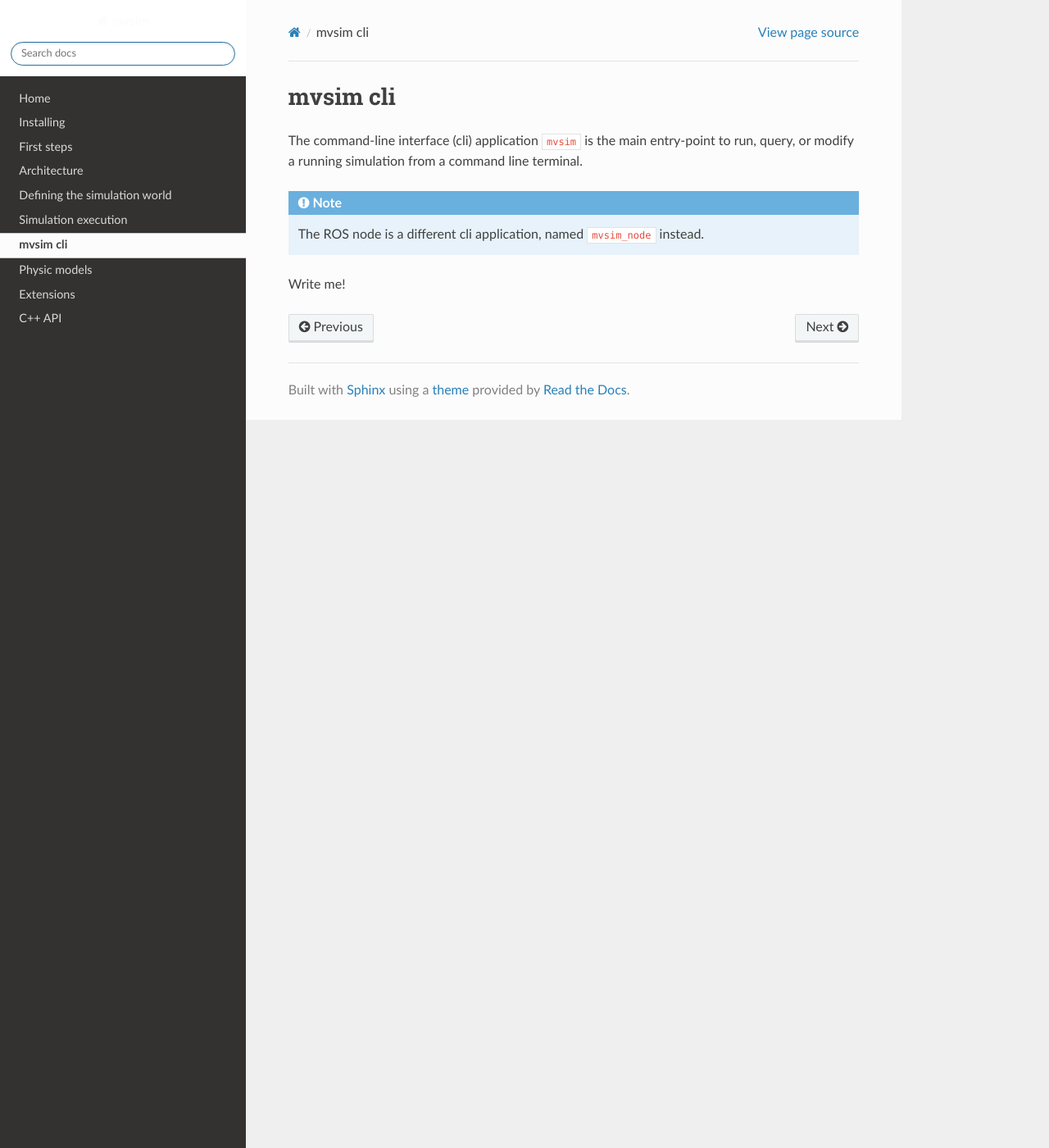
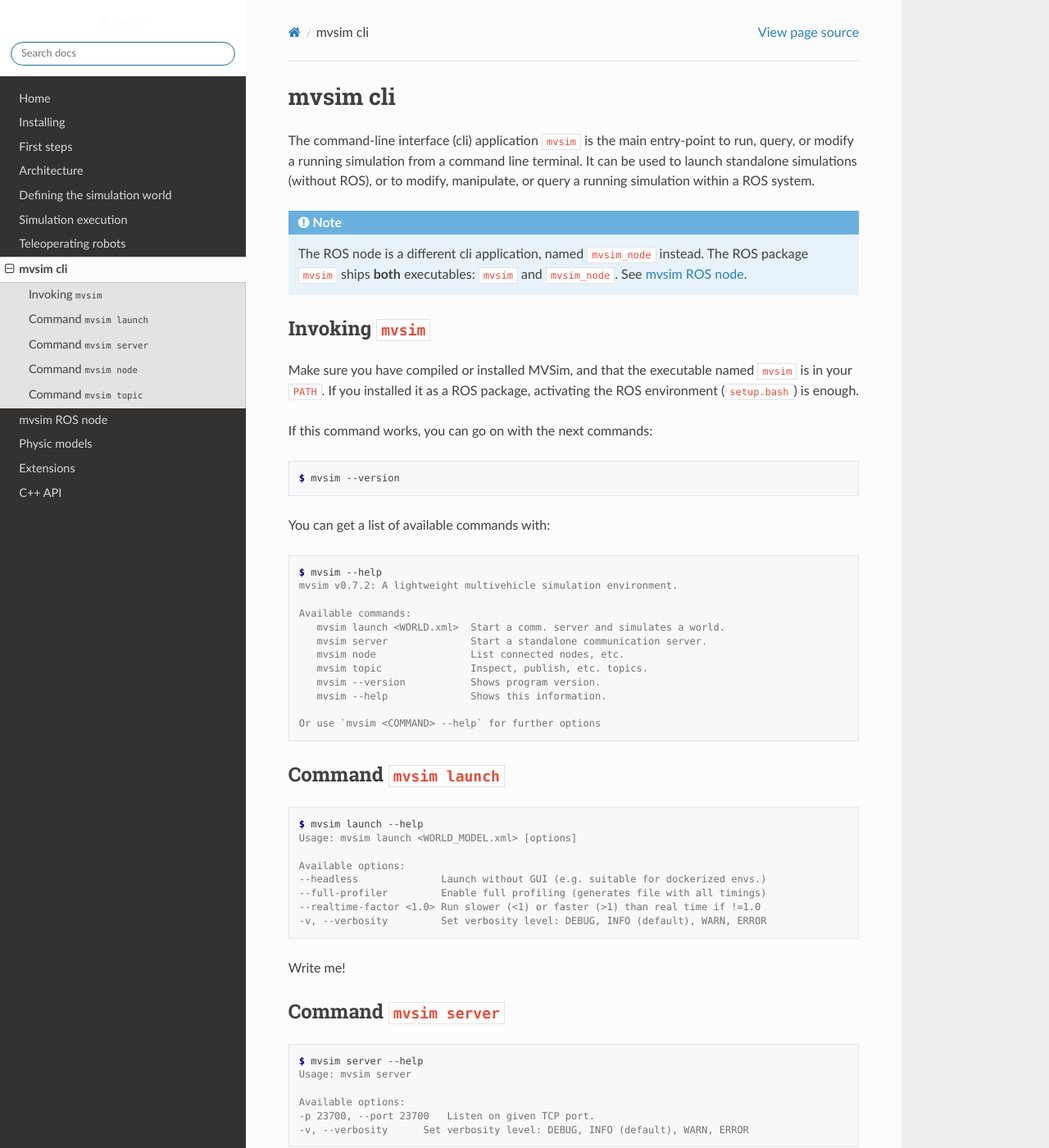
Before and after one commit to ual-arm-ros-pkg-release/mvsim-release, a Sphinx documentation site: the page built from docs/mvsim-cli.rst, in a window 1280 px wide and 1400 px high. Shown: the whole window at 82% size. Built offline with Sphinx 7.4.7 and the Read the Docs theme 2.0.0, drawn with Linux system fonts in a browser that asks for light colours; comment, search, counter and statistics services are not loaded; some of the changed text lies outside the part shown.

Commit message:
Rebase from 'release/noetic/mvsim'

```diff
--- a/CHANGELOG.rst
+++ b/CHANGELOG.rst
@@ -1,6 +1,12 @@
 ^^^^^^^^^^^^^^^^^^^^^^^^^^^
 Changelog for package mvsim
 ^^^^^^^^^^^^^^^^^^^^^^^^^^^
+
+0.7.3 (2023-08-23)
+------------------
+* Update python module install method to pip (fixes deprecation)
+* Improved docs
+* Contributors: Jose Luis Blanco-Claraco
 
 0.7.2 (2023-08-12)
 ------------------
--- a/docs/conf.py
+++ b/docs/conf.py
@@ -60,7 +60,8 @@ master_doc = 'index'
 extensions = [
     'sphinx_rtd_theme',
     'sphinx.ext.mathjax',
-    'sphinx_design'
+    'sphinx_design',
+    'sphinx.ext.autosectionlabel',
 ]
 
 # Add any paths that contain templates here, relative to this directory.
--- a/docs/index.rst
+++ b/docs/index.rst
@@ -15,7 +15,9 @@ MVSim: a lightweight MultiVehicle Simulator
    first-steps
    architecture
    world
+   teleoperation
    mvsim-cli
+   mvsim_node
    physics
    extending
    C++ API <doxygen/html/modules.html#http://>
@@ -24,7 +26,7 @@ MVSim: a lightweight MultiVehicle Simulator
 
 
 Lightweight, realistic dynamical simulator for 2D ("2.5D") vehicles and robots.
-It is tailored to analysis of vehicle dynamics, wheel-ground contact forces and
+It is tailored to analysis of vehicle dynamics, wheel-ground contact forces, and
 accurate simulation of typical robot sensors.
 
 This project includes C++ and Python libraries, the standalone CLI application ``mvsim``,
--- a/docs/install.rst
+++ b/docs/install.rst
@@ -39,7 +39,8 @@ You will need these dependencies:
 
 - A decent C++17 compiler.
 - CMake >= 3.9
-- MRPT (>=2.5.6): In Windows, build from sources or install precompiled binaries.
+- MRPT (>=2.5.6): In Windows, `build from sources <https://docs.mrpt.org/reference/latest/compiling.html>`_
+  or `get the precompiled installer <https://docs.mrpt.org/reference/latest/download-mrpt.html>`_.
 - Box2D (>=2.4): It will use an embedded copy (git submodule) if no (or too old) system version is found.
 
 In Ubuntu, all requirements can be satisfied executing:
--- a/docs/mvsim-cli.rst
+++ b/docs/mvsim-cli.rst
@@ -3,11 +3,102 @@ mvsim cli
 
 The command-line interface (cli) application ``mvsim`` is the main
 entry-point to run, query, or modify a running simulation from a
-command line terminal.
+command line terminal. It can be used to launch standalone simulations (without ROS),
+or to modify, manipulate, or query a running simulation within a ROS system.
 
 .. note::
    The ROS node is a different cli application, named ``mvsim_node`` instead.
+   The ROS package ``mvsim`` ships **both** executables: ``mvsim`` and ``mvsim_node``.
+   See :ref:`mvsim ROS node`.
 
+Invoking ``mvsim``
+------------------------
+Make sure you have compiled or installed MVSim, and that the executable named ``mvsim`` is
+in your ``PATH``. If you installed it as a ROS package, activating the ROS environment (``setup.bash``) is enough.
+
+If this command works, you can go on with the next commands:
+
+.. code-block:: console
+
+   $ mvsim --version
+
+You can get a list of available commands with:
+
+.. code-block:: console
+
+   $ mvsim --help
+   mvsim v0.7.2: A lightweight multivehicle simulation environment.
+
+   Available commands:
+      mvsim launch <WORLD.xml>  Start a comm. server and simulates a world.
+      mvsim server              Start a standalone communication server.
+      mvsim node                List connected nodes, etc.
+      mvsim topic               Inspect, publish, etc. topics.
+      mvsim --version           Shows program version.
+      mvsim --help              Shows this information.
+
+   Or use `mvsim <COMMAND> --help` for further options
+
+
+Command ``mvsim launch``
+--------------------------
+
+.. code-block:: console
+
+   $ mvsim launch --help
+   Usage: mvsim launch <WORLD_MODEL.xml> [options]
+
+   Available options:
+   --headless              Launch without GUI (e.g. suitable for dockerized envs.)
+   --full-profiler         Enable full profiling (generates file with all timings)
+   --realtime-factor <1.0> Run slower (<1) or faster (>1) than real time if !=1.0
+   -v, --verbosity         Set verbosity level: DEBUG, INFO (default), WARN, ERROR
 
 
 Write me!
+
+
+Command ``mvsim server``
+--------------------------
+
+.. code-block:: console
+
+   $ mvsim server --help
+   Usage: mvsim server
+
+   Available options:
+   -p 23700, --port 23700   Listen on given TCP port.
+   -v, --verbosity      Set verbosity level: DEBUG, INFO (default), WARN, ERROR
+
+
+Write me!
+
+
+Command ``mvsim node``
+--------------------------
+
+.. code-block:: console
+
+   $ mvsim node --help
+   Usage:
+
+      mvsim node --help     Show this help
+      mvsim node list       List all nodes connected to the server.
+
+Write me!
+
+
+Command ``mvsim topic``
+--------------------------
+
+.. code-block:: console
+
+   $ mvsim topic --help
+   Usage:
+
+      mvsim topic --help            Show this help
+      mvsim topic list [--details]  List all advertised topics in the server
+      mvsim topic echo <topicName>  Subscribe and print a topic
+      mvsim topic hz <topicName>    Estimate topic publication rate (in Hz)
+
+Write me!
--- a/package.xml
+++ b/package.xml
@@ -5,7 +5,7 @@
   <description>A lightweight multivehicle simulation framework.</description>
 
   <!-- All version numbers in CMake scripts are taken from this line: -->
-  <version>0.7.2</version>
+  <version>0.7.3</version>
 
   <maintainer email="jlblanco@ual.es">Jose-Luis Blanco-Claraco</maintainer>
   <license>BSD</license>
```
Also changed, not shown: docs/first-steps.rst (+7 -4 lines), docs/mvsim_node.rst (added, +14 -0 lines), docs/teleoperation.rst (added, +62 -0 lines), docs/world_vehicles.rst (+11 -0 lines), 10 other files.
